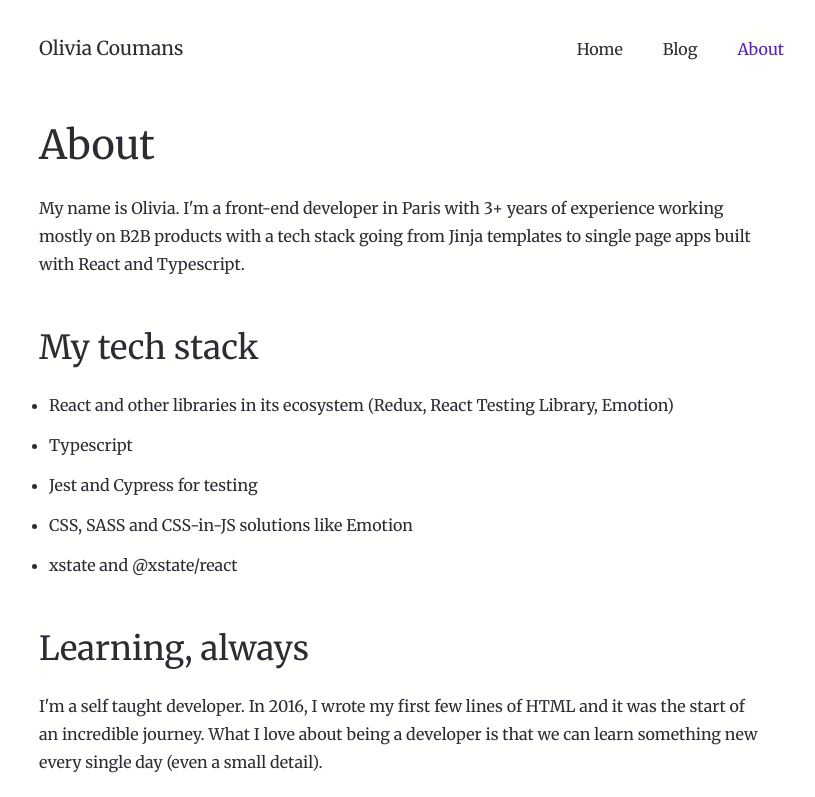
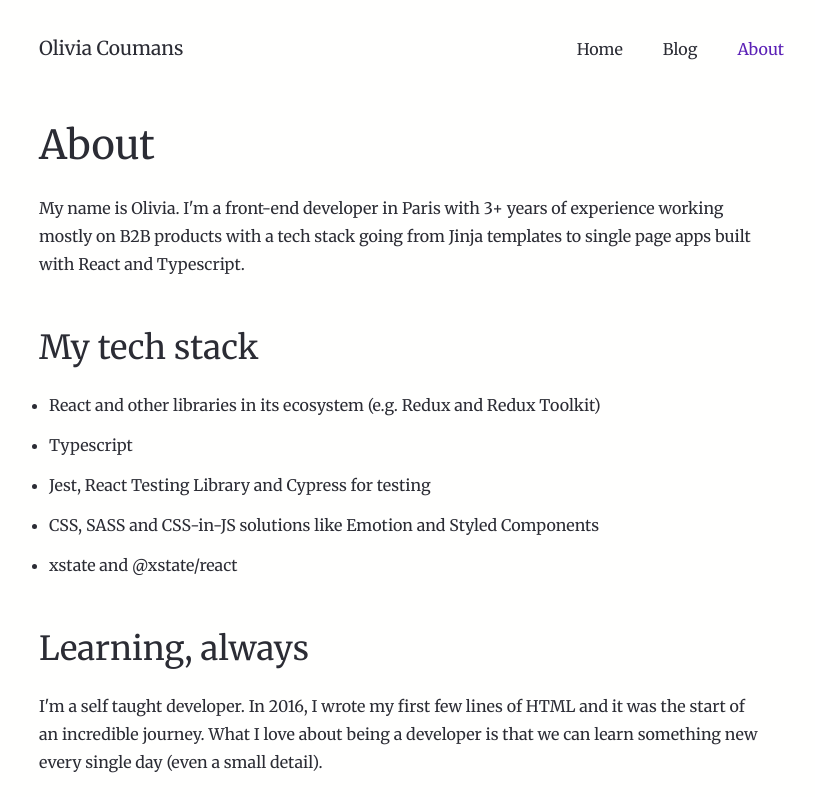
Before and after one commit to liv7c/devblog, a Next.js app: page /about in a window 1280 px wide. Shown: the top 797 px of the page, without its empty margins (221-1036 px from the left). Built offline with nearby package versions, Linux system fonts and the light colour scheme.

Commit message:
feat(about): update content

```diff
--- a/pages/about.tsx
+++ b/pages/about.tsx
@@ -18,12 +18,14 @@ const About: NextPage = () => {
         <h2>My tech stack</h2>
         <ul>
           <li>
-            React and other libraries in its ecosystem (Redux, React Testing
-            Library, Emotion)
+            React and other libraries in its ecosystem (e.g. Redux and Redux
+            Toolkit)
           </li>
           <li>Typescript</li>
-          <li>Jest and Cypress for testing</li>
-          <li>CSS, SASS and CSS-in-JS solutions like Emotion</li>
+          <li>Jest, React Testing Library and Cypress for testing</li>
+          <li>
+            CSS, SASS and CSS-in-JS solutions like Emotion and Styled Components
+          </li>
           <li>xstate and @xstate/react</li>
         </ul>
 
```
